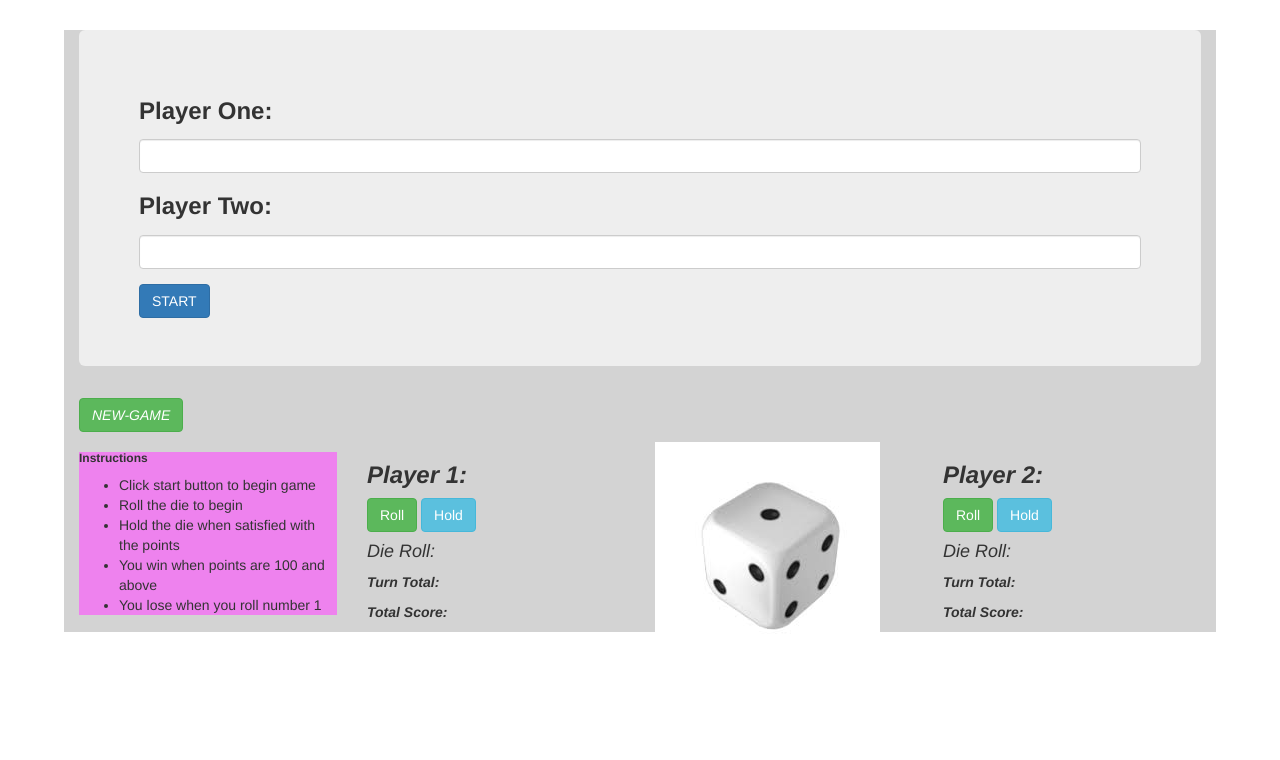
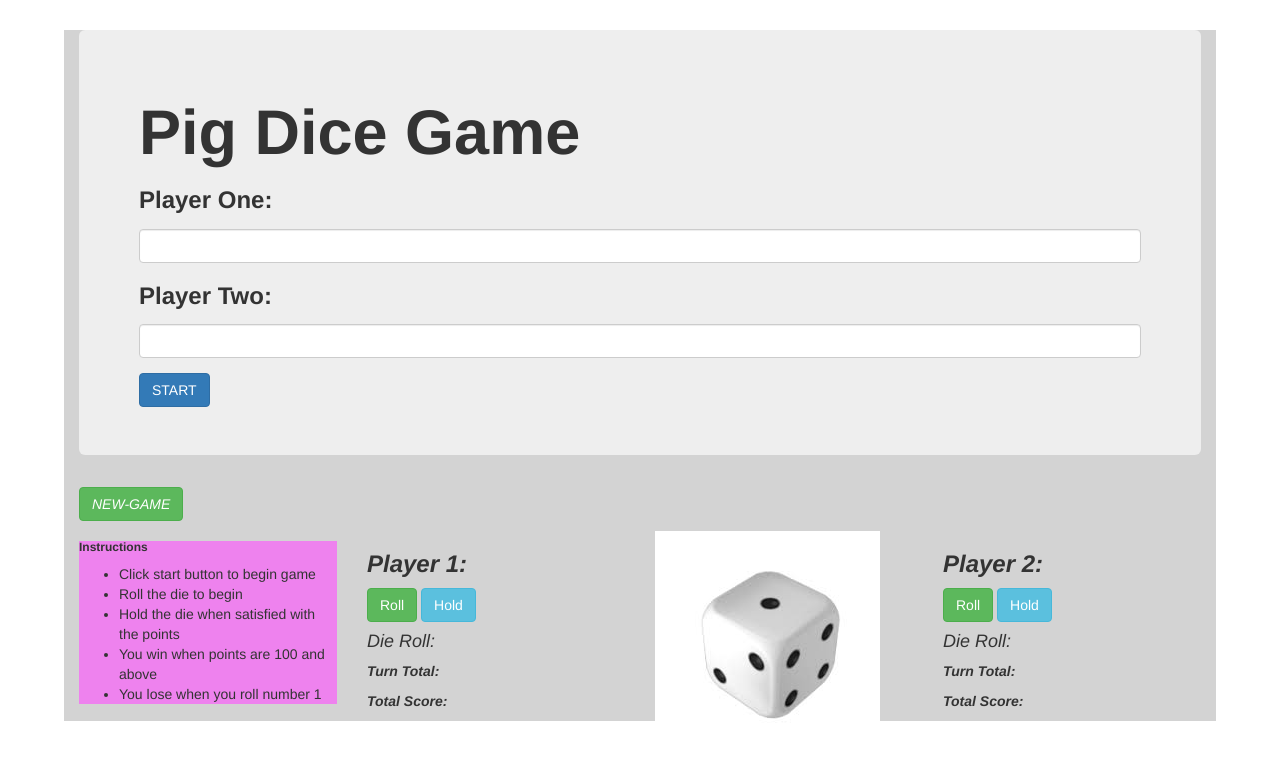
Before and after one commit to judyrop/Pig-Dice, a plain HTML site: page index.html in a window 1280 px wide. Drawn offline with Linux system fonts and the light colour scheme.

Commit message:
add header

```diff
--- a/index.html
+++ b/index.html
@@ -11,7 +11,7 @@
 <body>
   <div class="container">
     <div class="jumbotron">
-
+      <h1><b>Pig Dice Game</b></h1>
        <form id="player-1">
           <div class="form-group">
             <h3><strong><b><label for="player1Name">Player One:</label></b></strong></h3>
```
